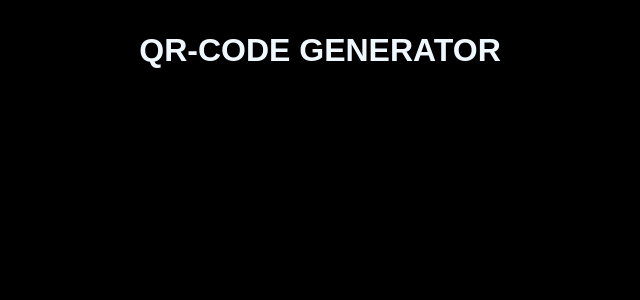
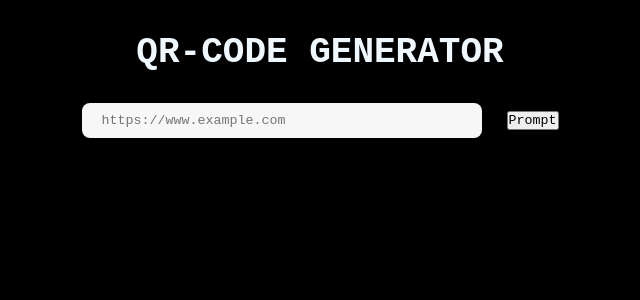
Before and after one commit to sksuraj17/qrcode-generator, a React (Vite) app: page / in a window 1280 px wide. Shown: the top 300 px of the page, without its empty margins (320-960 px from the left). Built offline with nearby package versions, Linux system fonts and the light colour scheme.

Commit message:
new commit

```diff
--- a/src/App.jsx
+++ b/src/App.jsx
@@ -3,6 +3,8 @@ function App() {
   return (
     <div className="app">
         <h1>QR-CODE GENERATOR</h1>
+        <input type="text" placeholder="https://www.example.com"></input>
+        <button>Prompt</button>
     </div>
   )
 }
--- a/src/index.css
+++ b/src/index.css
@@ -2,7 +2,7 @@
   margin: 0;
   padding: 0;
   box-sizing: border-box;
-  font-family: sans-serif;
+  font-family:'Courier New', Courier, monospace;
 }
 
 body{
@@ -14,3 +14,21 @@ body{
 .app{
   padding: 2rem 1rem;
 }
+
+h1{
+  font-size: 36px;
+  margin-bottom: 30px;
+}
+
+input{
+  appearance: none;
+  border: none;
+  outline: none;
+  background: #f7f7f7;
+  width: 100%;
+  max-width: 400px;
+  padding: 10px 20px;
+  border-radius: 0.5rem;
+  margin-right: 25px;
+
+}
```
